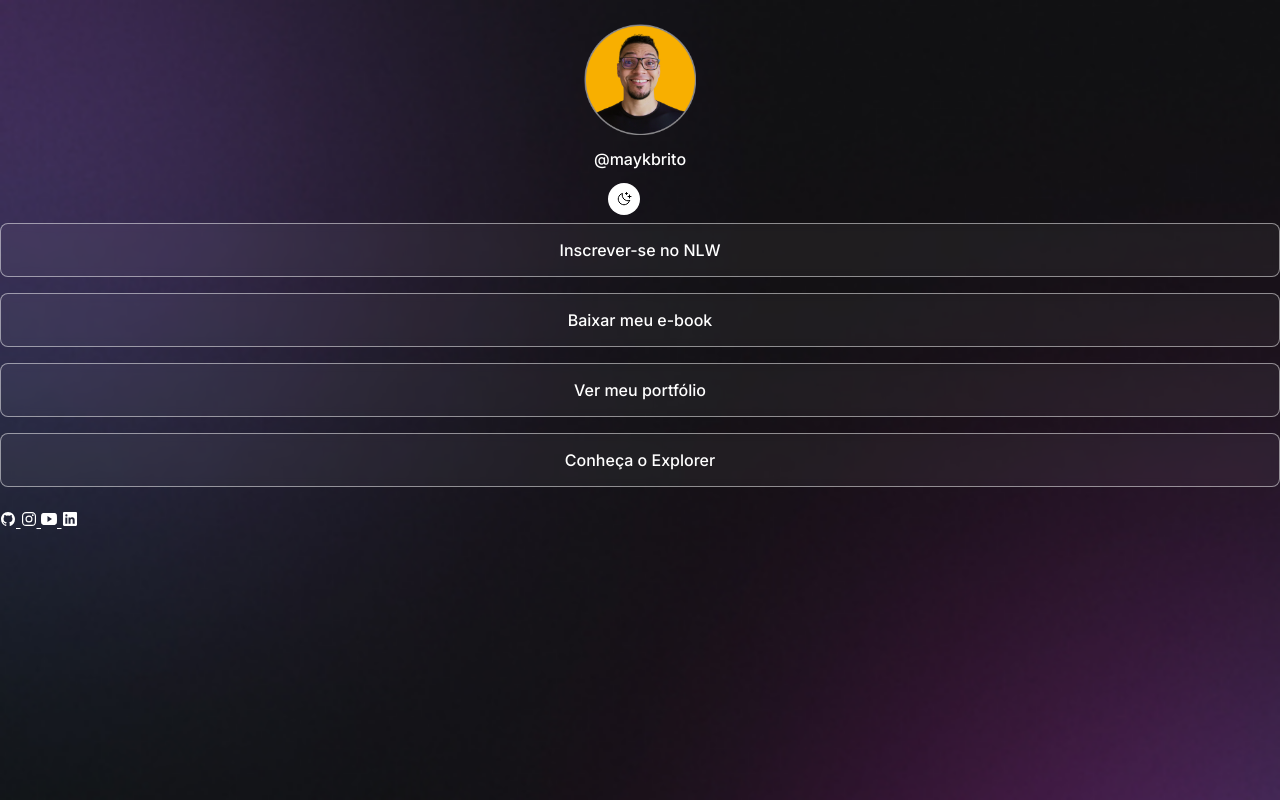
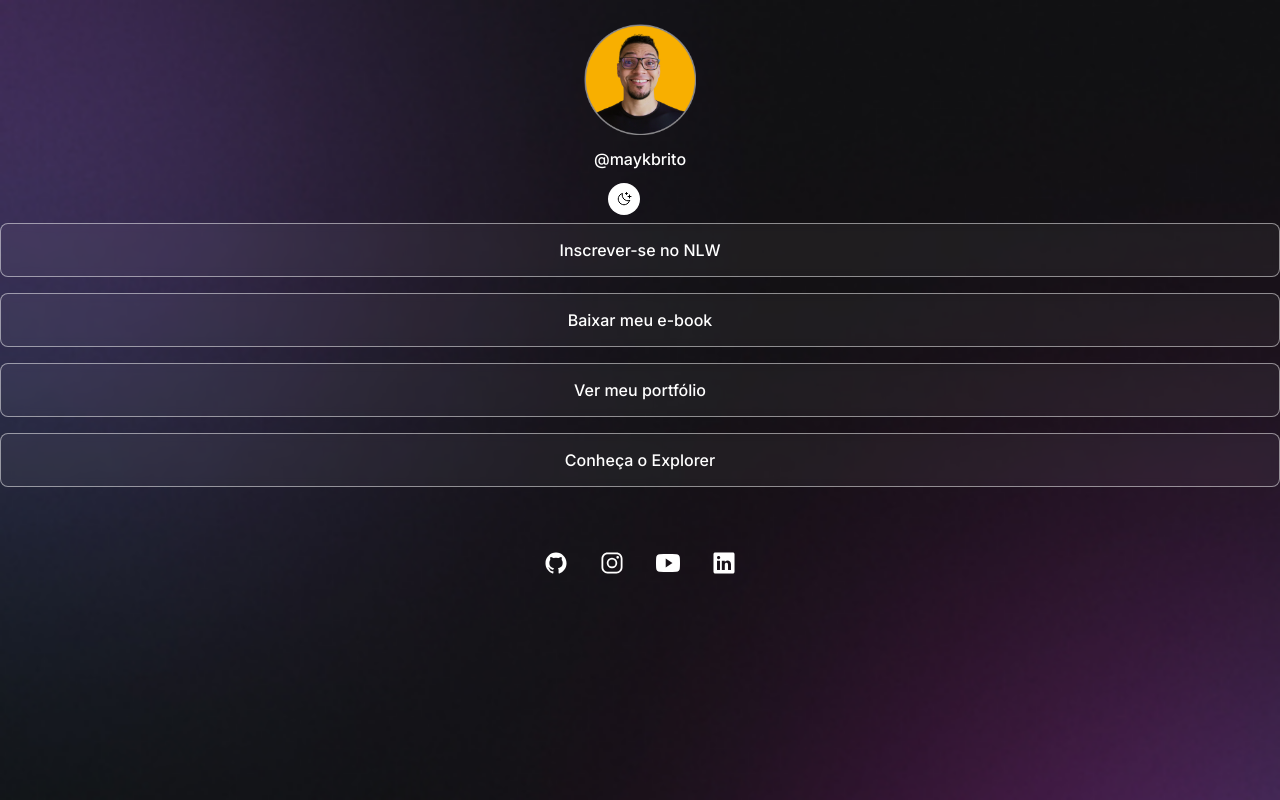
Before and after one commit to lfrclnando/devlinks, a plain HTML site: page index.html in a window 1280 px wide. Drawn offline with nearby package versions, Linux system fonts and the light colour scheme.

Commit message:
Add social links in css and social links hover

```diff
--- a/index.html
+++ b/index.html
@@ -51,7 +51,7 @@
           >
         </li>
       </ul>
-      <div id="">
+      <div id="social-links">
         <a href="https://github.com/maykbrito" target="_blank">
           <ion-icon name="logo-github"></ion-icon>
         </a>
--- a/style.css
+++ b/style.css
@@ -106,3 +106,24 @@ ul li a:hover {
   background: var(--surface-color-hover);
   border: 1.5px solid var(--text-color);
 }
+
+/* social links */
+#social-links {
+  display: flex;
+  justify-content: center;
+  padding: 24px 0;
+
+  font-size: 24px;
+}
+#social-links a {
+  display: flex;
+  align-items: center;
+  justify-content: center;
+  padding: 16px;
+
+  transition: background 0.2s;
+  border-radius: 50%;
+}
+#social-links a:hover {
+  background: var(--highlight-color);
+}
```
